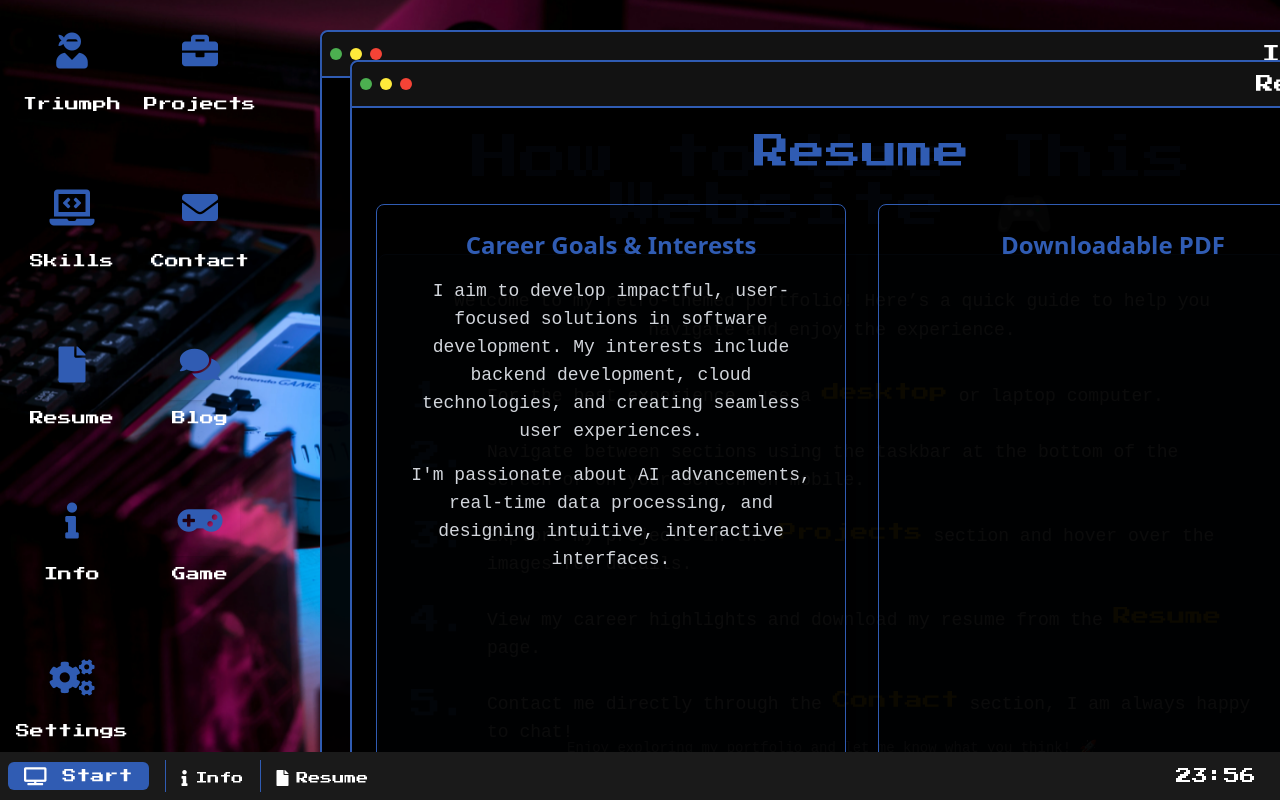
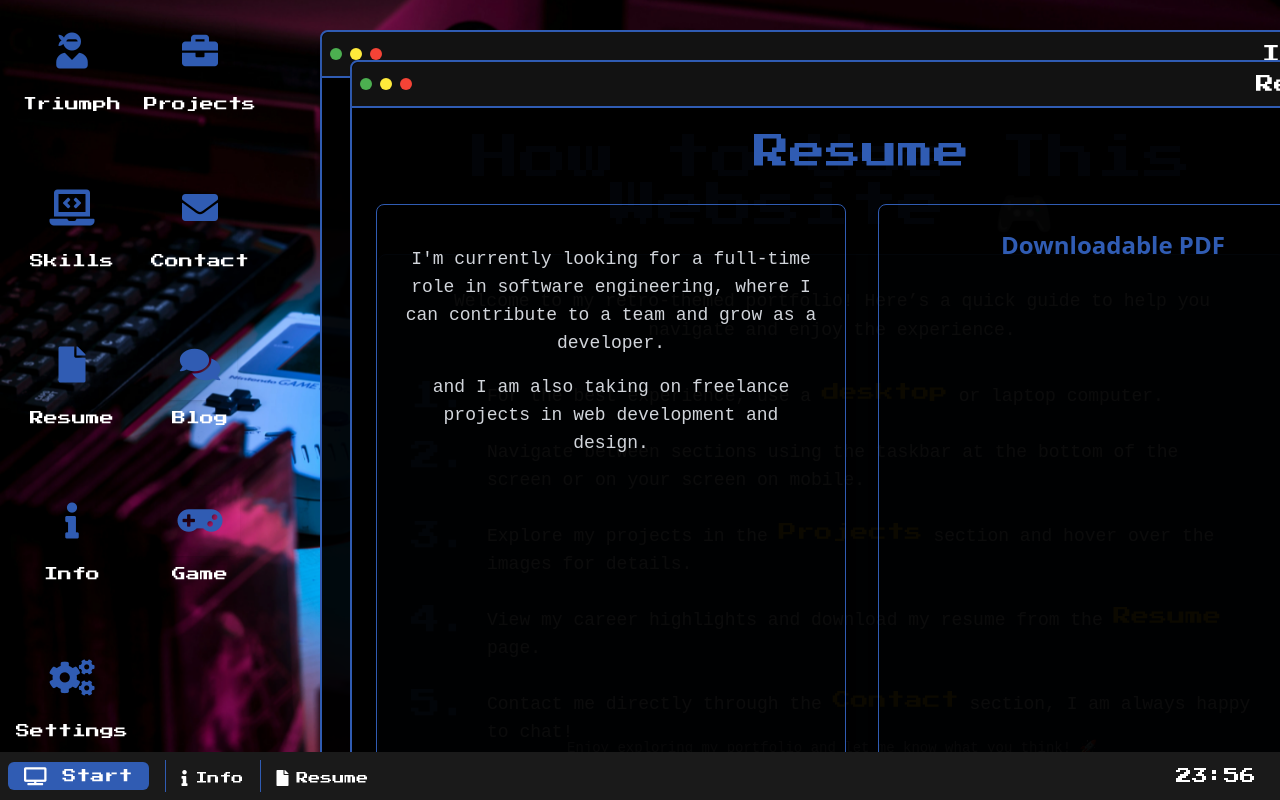
Before and after one commit to TriumphNdlovu/triumph-portfolio, a Next.js app: page / in a window 1280 px wide. Both pictures are taken after a click on the element "Resume". Built offline with nearby package versions, Linux system fonts and the light colour scheme.

Commit message:
final Commit for now

```diff
--- a/src/Components/About/page.tsx
+++ b/src/Components/About/page.tsx
@@ -31,8 +31,8 @@ export default function About() {
               <p className="text-white font-vt323 text-lg leading-relaxed mb-4">
                 Hi there! I'm a Computer Science graduate from the University of Pretoria with a knack for turning complex problems into elegant,
                 tech-driven solutions. </p> <p className="text-white font-vt323 text-lg leading-relaxed mb-4"> Armed with expertise in
-                <span className="text-blue-400">Next.js</span>, <span className="text-blue-400">Node.js</span>,
-                <span className="text-blue-400">Tailwind CSS</span>, and <span className="text-blue-400">Java</span>,
+                <span className="text-blue-400"> Next.js</span>, <span className="text-blue-400">Node.js</span>,
+                <span className="text-blue-400"> Tailwind CSS</span>, and <span className="text-blue-400">Java</span>,
                 I thrive on crafting innovative web applications that blend functionality with flair. </p>
                 <p className="text-white font-vt323 text-lg leading-relaxed mb-4">
                 I’m passionate about exploring new technologies, designing seamless user experiences,
--- a/src/Components/Resume/page.tsx
+++ b/src/Components/Resume/page.tsx
@@ -6,14 +6,12 @@ export default function Resume() {
       <div className="grid grid-cols-1 md:grid-cols-2 gap-8">
         {/* Career Goals & Interests Section */}
         <div className=" p-6 rounded-lg border border-neonGreen shadow-lg">
-          <h3 className="text-2xl text-neonGreen font-semibold mb-4">Career Goals & Interests</h3>
+          <h3 className="text-2xl text-neonGreen font-semibold mb-4"> </h3>
           <p className="text-gray-300 font-vt323 text-lg">
-            I aim to develop impactful, user-focused solutions in software development. My interests include
-            backend development, cloud technologies, and creating seamless user experiences.
+           I'm currently looking for a full-time role in software engineering, where I can contribute to a team and grow as a developer.
           </p>
           <p className="text-gray-300 font-vt323 text-lg mt-4">
-            I'm passionate about AI advancements, real-time data processing, and designing intuitive,
-            interactive interfaces.
+            and I am also taking on freelance projects in web development and design.
           </p>
         </div>
 
```
